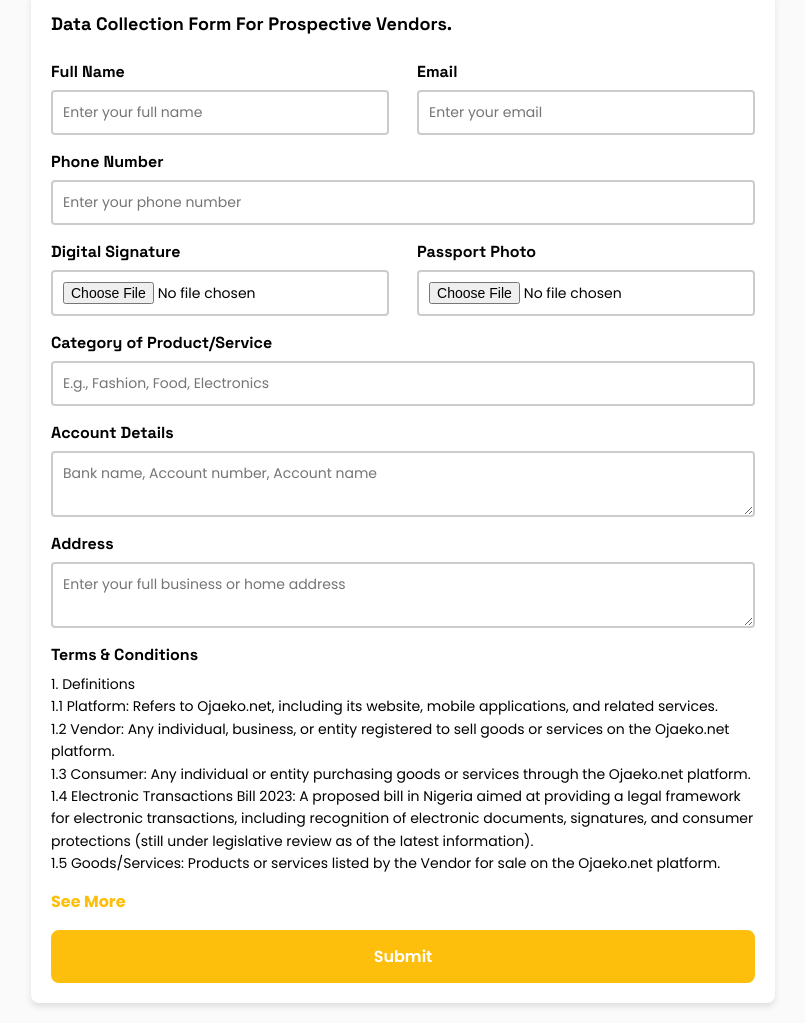
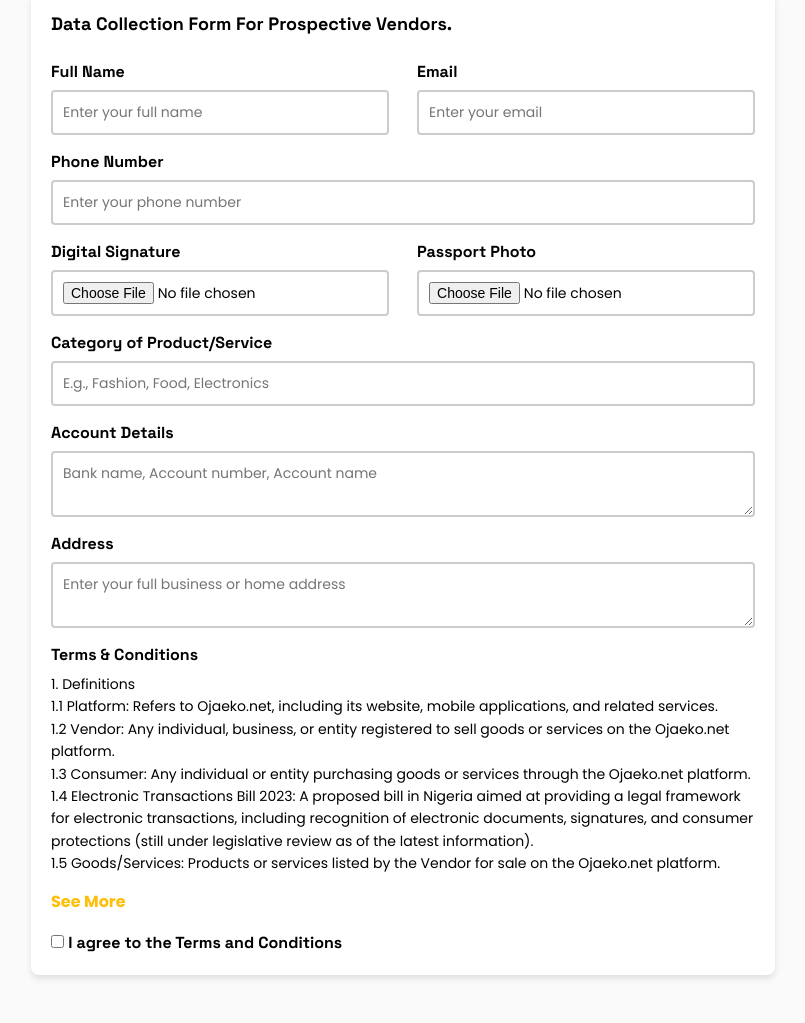
Before and after one commit to Jovicy/Vendor-data-form, a plain HTML site: page index.html in a window 1280 px wide. Shown: the part 116-1139 px from the top of the page, without its empty margins (237-1042 px from the left). After the commit the page ends 1111 px from the top, so only its background shows below. Drawn offline with Linux system fonts and the light colour scheme.

Commit message:
added a checkbox to the terms and conditions

```diff
--- a/css/style.css
+++ b/css/style.css
@@ -111,6 +111,14 @@ body {
     gap: 0.5rem;
 }
 
+.form-group-diff,
+label {
+    flex-direction: row;
+    align-items: center;
+    font-weight: 700;
+    font-size: 16px;
+}
+
 .form-group label {
     font-weight: 700;
     font-size: 16px;
--- a/index.html
+++ b/index.html
@@ -311,9 +311,15 @@
             </div>
             <span class="toggle-link" id="toggleBtn">See More</span>
         </div>
+        <div class="form-group-dif">
+            <input type="checkbox" id="agreeCheckbox" />
+            <label>
+                I agree to the Terms and Conditions
+            </label>
+        </div>
 
-        <div class="form-group">
-            <button type="submit">Submit</button>
+        <div class="form-group" id="submitContainer" style="display: none;">
+            <button type="submit" id="submitBtn">Submit</button>
         </div>
     </form>
 
@@ -326,7 +332,16 @@
             termsBox.classList.toggle("expanded");
             toggleBtn.textContent = termsBox.classList.contains("expanded") ? "See Less" : "See More";
         });
+
+        const checkbox = document.getElementById('agreeCheckbox');
+        const submitContainer = document.getElementById('submitContainer');
+
+        checkbox.addEventListener('change', () => {
+            submitContainer.style.display = checkbox.checked ? 'block' : 'none';
+        });
     </script>
+
+
 </body>
 
 </html>
```
